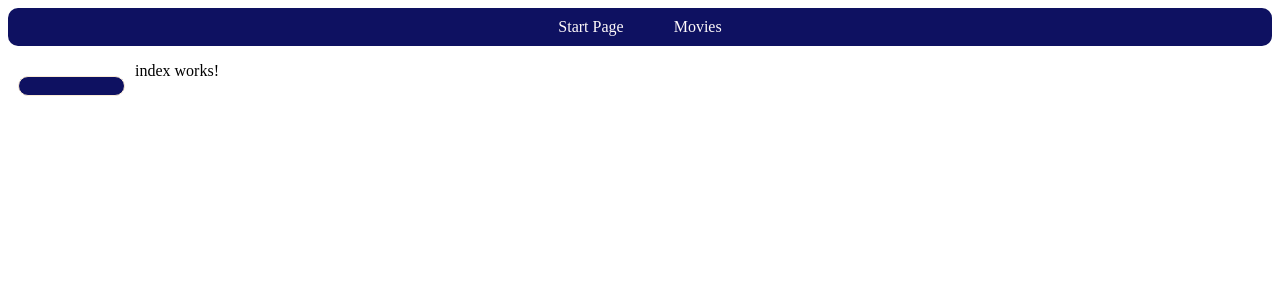
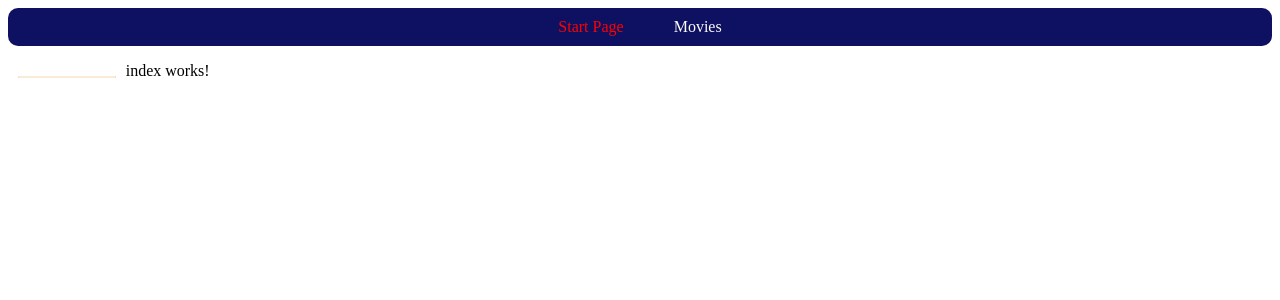
Before and after one commit to DudkaP/AngularDudka, an Angular app: page / in a window 1280 px wide. Shown: the top 300 px of the page. Built offline with nearby package versions, Linux system fonts and the light colour scheme; no server answers.

Commit message:
starting router links with params

```diff
--- a/src/app/components/genre-movies/genre-movies.component.css
+++ b/src/app/components/genre-movies/genre-movies.component.css
@@ -0,0 +1,6 @@
+.genreMoviesBlocksFlex {
+  justify-content: center;
+  display: flex;
+  flex-wrap: wrap;
+  min-width: 100%;
+}
--- a/src/app/components/genre-movies/genre-movies.component.html
+++ b/src/app/components/genre-movies/genre-movies.component.html
@@ -1 +1,4 @@
-<p>genre-movies works!</p>
+<h1 class="genreMoviesBlocksFlex">{{genre.name}}</h1>
+<div class="genreMoviesBlocksFlex">
+  <app-movie *ngFor="let gMovie of genreMovies" [movie]="gMovie"></app-movie>
+</div>
--- a/src/app/components/genre-movies/genre-movies.component.ts
+++ b/src/app/components/genre-movies/genre-movies.component.ts
@@ -23,8 +23,10 @@ export class GenreMoviesComponent implements OnInit {
     this.activatedRoute.params.subscribe(value => {
       let {state: {data}} = history;
       this.genre = data;
+
       this.movieService.getMovie().subscribe(value => {
         this.allMovies = value.results;
+
         this.genreMovies = this.allMovies.filter(g => {
           return g.genre_ids.includes(this.genre.id);
         })
--- a/src/app/components/genre/genre.component.css
+++ b/src/app/components/genre/genre.component.css
@@ -0,0 +1,7 @@
+.active {
+  color: red;
+}
+a {
+  color: snow;
+  text-decoration: none;
+}
--- a/src/app/components/genre/genre.component.html
+++ b/src/app/components/genre/genre.component.html
@@ -1,2 +1,3 @@
-
-<div> <a [routerLink]="['genre-movies', genre.id]" [state]="{data:genre}">{{genre.name}}</a> </div>
+<div>
+  <a [routerLink]="['genre-movies', genre.id]" [state]="{data:genre}" routerLinkActive="active">{{genre.name}}</a>
+</div>
--- a/src/app/components/header/header.component.css
+++ b/src/app/components/header/header.component.css
@@ -19,3 +19,6 @@ a {
   padding: 0 25px;
   color: snow;
 }
+.active {
+  color: red;
+}
--- a/src/app/components/header/header.component.html
+++ b/src/app/components/header/header.component.html
@@ -1,7 +1,7 @@
 <div class="headerContainer">
   <div class="headerNavigate">
-    <a routerLink="./">Start Page</a>
-    <a routerLink="movies">Movies</a>
+    <a routerLink="" routerLinkActive="active">Start Page</a>
+    <a routerLink="movies" routerLinkActive="active">Movies</a>
   </div>
   <div class="headerGenres">
 
--- a/src/app/components/movies/movies.component.html
+++ b/src/app/components/movies/movies.component.html
@@ -1,3 +1,4 @@
+<h1 class="blocksFlex">All movies</h1>
 <div class="blocksFlex">
   <app-movie *ngFor="let m of movies" [movie]="m"></app-movie>
 </div>
--- a/src/app/components/movies/movies.component.ts
+++ b/src/app/components/movies/movies.component.ts
@@ -1,7 +1,6 @@
-import {Component, Input, OnInit} from '@angular/core';
+import {Component, OnInit} from '@angular/core';
 import {MovieService} from "../../services";
 import {IMovieResults} from "../../interfaces";
-import {IGenre} from "../../interfaces/genre";
 
 @Component({
   selector: 'app-movies',
@@ -11,7 +10,7 @@ import {IGenre} from "../../interfaces/genre";
 export class MoviesComponent implements OnInit {
 
   movies: IMovieResults[];
-
+  page: number;
 
   constructor(private movieService: MovieService) {
   }
@@ -19,8 +18,9 @@ export class MoviesComponent implements OnInit {
   ngOnInit(): void {
 
     this.movieService.getMovie().subscribe(value => {
-        this.movies = value.results
-        console.log(this.movies);
+        this.movies = value.results;
+        this.page = value.page;
+        console.log(value);
       }
     )
 
--- a/src/app/layouts/main-layout/main-layout.component.css
+++ b/src/app/layouts/main-layout/main-layout.component.css
@@ -3,6 +3,7 @@
 
 }
 .mainGenres {
+  height: 100%;
   width: 100px;
   display: flex;
   flex-wrap: wrap;
@@ -16,3 +17,6 @@
   border-radius: 10px;
   color: antiquewhite;
 }
+.mainRouter {
+  width: 100%;
+}
```
